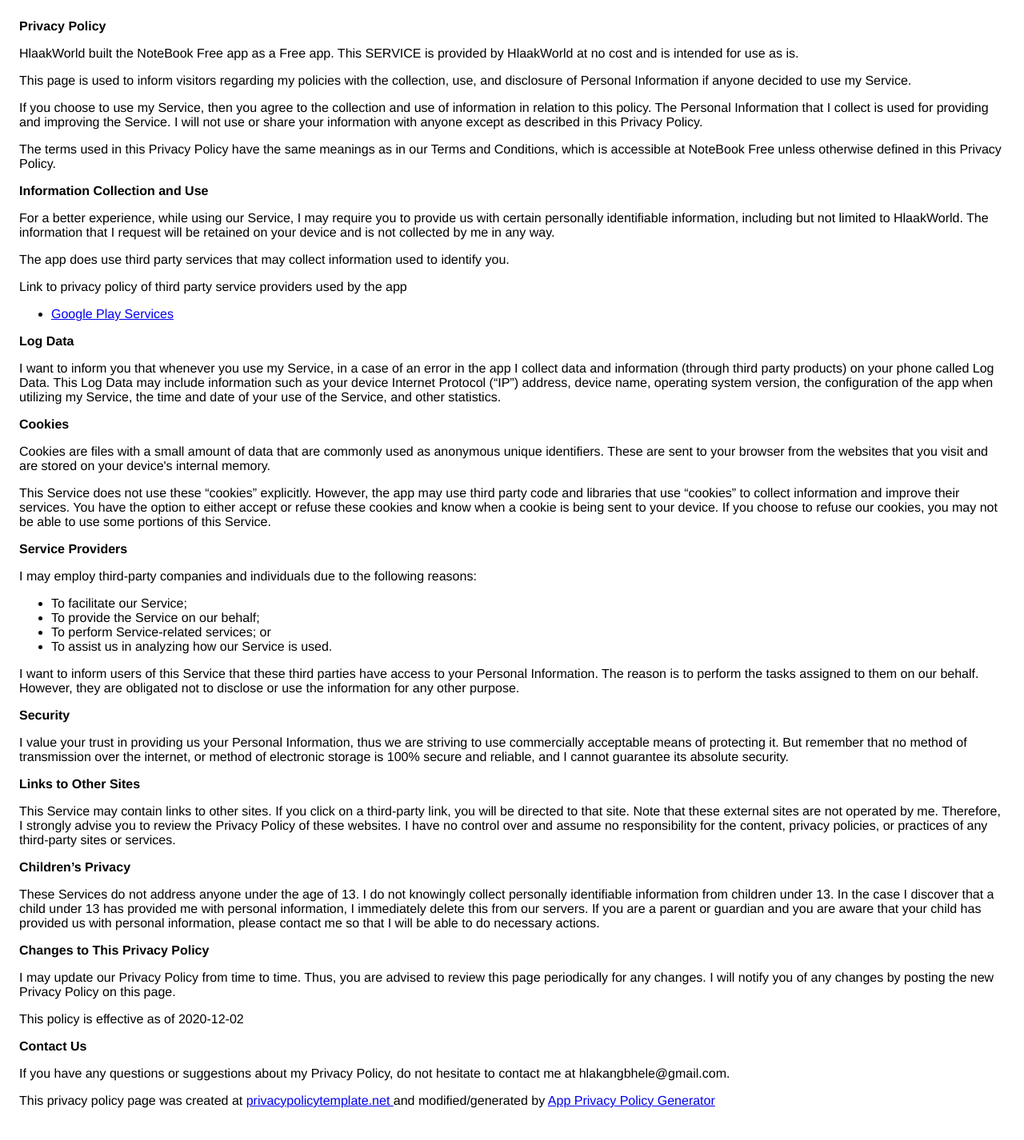
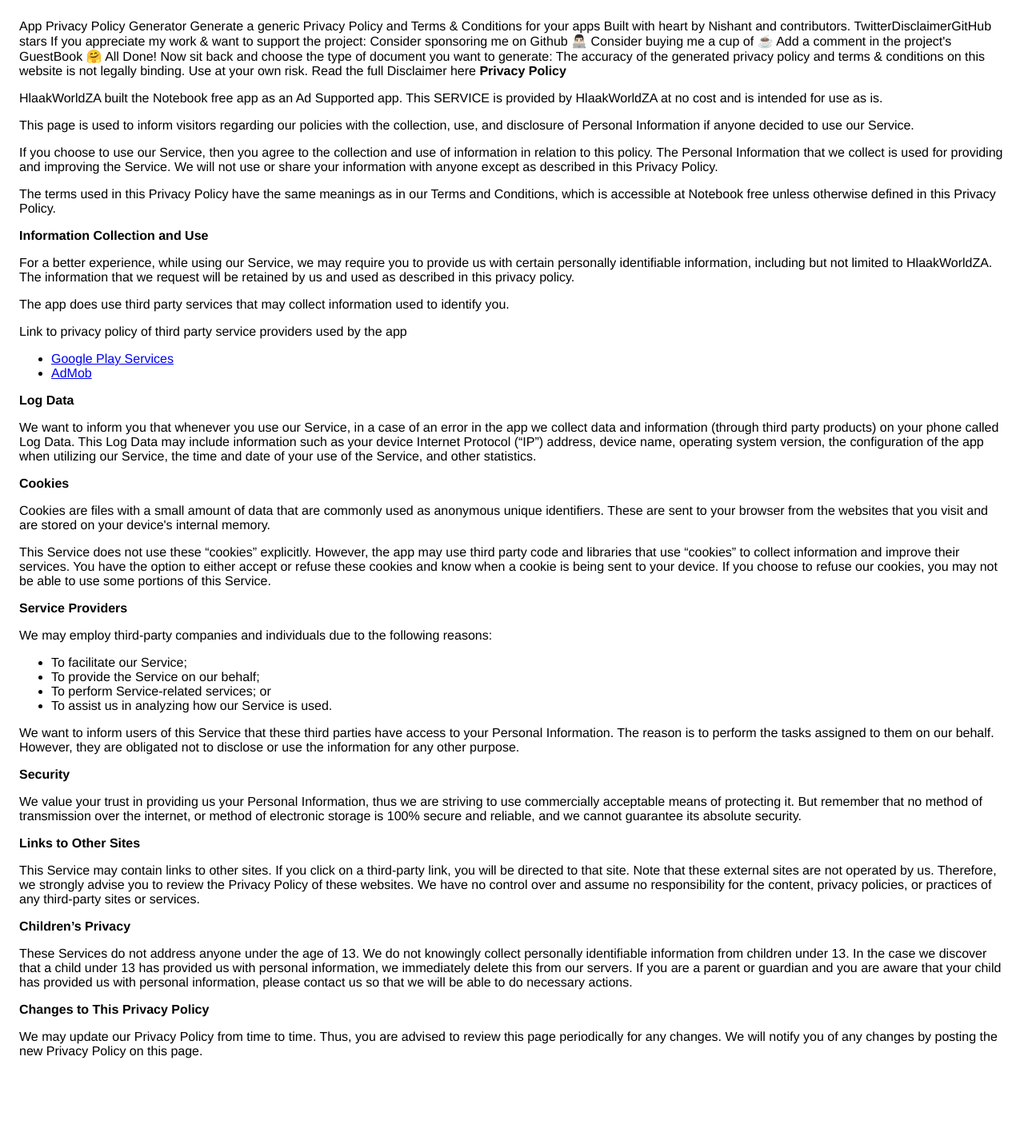
Before and after one commit to HlaakWorld/notebook, a PHP site: page / in a window 1280 px wide. Shown: the whole page at 80% size. After the commit the page ends 1324 px from the top, so only its background shows below. Run offline with PHP 8.4, Linux system fonts and the light colour scheme.

Commit message:
Update index.php

```diff
--- a/index.php
+++ b/index.php
@@ -1,3 +1,25 @@
+App Privacy Policy Generator
+Generate a generic Privacy Policy and Terms & Conditions for your apps
+Built with heart by Nishant and contributors.
+
+TwitterDisclaimerGitHub stars
+
+
+If you appreciate my work & want to support the project:
+Consider sponsoring me on Github 👨🏻‍💻
+Consider buying me a cup of ☕
+Add a comment in the project's GuestBook 🤗
+All Done!
+Now sit back and choose the type of document you want to generate:
+
+
+
+
+The accuracy of the generated privacy policy and terms & conditions on this website is not legally binding. Use at your own risk.
+
+Read the full Disclaimer here
+
+
 <!DOCTYPE html>
     <html>
     <head>
@@ -8,43 +30,43 @@
     </head>
     <body>
     <strong>Privacy Policy</strong> <p>
-                  HlaakWorld built the NoteBook Free app as
-                  a Free app. This SERVICE is provided by
-                  HlaakWorld at no cost and is intended for use as
+                  HlaakWorldZA built the Notebook free app as
+                  an Ad Supported app. This SERVICE is provided by
+                  HlaakWorldZA at no cost and is intended for use as
                   is.
                 </p> <p>
-                  This page is used to inform visitors regarding my
+                  This page is used to inform visitors regarding our
                   policies with the collection, use, and disclosure of Personal
-                  Information if anyone decided to use my Service.
+                  Information if anyone decided to use our Service.
                 </p> <p>
-                  If you choose to use my Service, then you agree to
+                  If you choose to use our Service, then you agree to
                   the collection and use of information in relation to this
-                  policy. The Personal Information that I collect is
-                  used for providing and improving the Service. I will not use or share your information with
+                  policy. The Personal Information that we collect is
+                  used for providing and improving the Service. We will not use or share your information with
                   anyone except as described in this Privacy Policy.
                 </p> <p>
                   The terms used in this Privacy Policy have the same meanings
                   as in our Terms and Conditions, which is accessible at
-                  NoteBook Free unless otherwise defined in this Privacy Policy.
+                  Notebook free unless otherwise defined in this Privacy Policy.
                 </p> <p><strong>Information Collection and Use</strong></p> <p>
-                  For a better experience, while using our Service, I
+                  For a better experience, while using our Service, we
                   may require you to provide us with certain personally
-                  identifiable information, including but not limited to HlaakWorld. The information that
-                  I request will be retained on your device and is not collected by me in any way.
+                  identifiable information, including but not limited to HlaakWorldZA. The information that
+                  we request will be retained by us and used as described in this privacy policy.
                 </p> <div><p>
                     The app does use third party services that may collect
                     information used to identify you.
                   </p> <p>
                     Link to privacy policy of third party service providers used
                     by the app
-                  </p> <ul><li><a href="https://www.google.com/policies/privacy/" target="_blank" rel="noopener noreferrer">Google Play Services</a></li><!----><!----><!----><!----><!----><!----><!----><!----><!----><!----><!----><!----><!----><!----><!----><!----><!----><!----><!----><!----><!----><!----><!----><!----></ul></div> <p><strong>Log Data</strong></p> <p>
-                  I want to inform you that whenever you
-                  use my Service, in a case of an error in the app
-                  I collect data and information (through third party
+                  </p> <ul><li><a href="https://www.google.com/policies/privacy/" target="_blank" rel="noopener noreferrer">Google Play Services</a></li><li><a href="https://support.google.com/admob/answer/6128543?hl=en" target="_blank" rel="noopener noreferrer">AdMob</a></li><!----><!----><!----><!----><!----><!----><!----><!----><!----><!----><!----><!----><!----><!----><!----><!----><!----><!----><!----><!----><!----><!----><!----></ul></div> <p><strong>Log Data</strong></p> <p>
+                  We want to inform you that whenever you
+                  use our Service, in a case of an error in the app
+                  we collect data and information (through third party
                   products) on your phone called Log Data. This Log Data may
                   include information such as your device Internet Protocol
                   (“IP”) address, device name, operating system version, the
-                  configuration of the app when utilizing my Service,
+                  configuration of the app when utilizing our Service,
                   the time and date of your use of the Service, and other
                   statistics.
                 </p> <p><strong>Cookies</strong></p> <p>
@@ -61,49 +83,45 @@
                   choose to refuse our cookies, you may not be able to use some
                   portions of this Service.
                 </p> <p><strong>Service Providers</strong></p> <p>
-                  I may employ third-party companies and
+                  We may employ third-party companies and
                   individuals due to the following reasons:
                 </p> <ul><li>To facilitate our Service;</li> <li>To provide the Service on our behalf;</li> <li>To perform Service-related services; or</li> <li>To assist us in analyzing how our Service is used.</li></ul> <p>
-                  I want to inform users of this Service
+                  We want to inform users of this Service
                   that these third parties have access to your Personal
                   Information. The reason is to perform the tasks assigned to
                   them on our behalf. However, they are obligated not to
                   disclose or use the information for any other purpose.
                 </p> <p><strong>Security</strong></p> <p>
-                  I value your trust in providing us your
+                  We value your trust in providing us your
                   Personal Information, thus we are striving to use commercially
                   acceptable means of protecting it. But remember that no method
                   of transmission over the internet, or method of electronic
-                  storage is 100% secure and reliable, and I cannot
+                  storage is 100% secure and reliable, and we cannot
                   guarantee its absolute security.
                 </p> <p><strong>Links to Other Sites</strong></p> <p>
                   This Service may contain links to other sites. If you click on
                   a third-party link, you will be directed to that site. Note
-                  that these external sites are not operated by me.
-                  Therefore, I strongly advise you to review the
-                  Privacy Policy of these websites. I have
+                  that these external sites are not operated by us.
+                  Therefore, we strongly advise you to review the
+                  Privacy Policy of these websites. We have
                   no control over and assume no responsibility for the content,
                   privacy policies, or practices of any third-party sites or
                   services.
                 </p> <p><strong>Children’s Privacy</strong></p> <p>
                   These Services do not address anyone under the age of 13.
-                  I do not knowingly collect personally
+                  We do not knowingly collect personally
                   identifiable information from children under 13. In the case
-                  I discover that a child under 13 has provided
-                  me with personal information, I immediately
+                  we discover that a child under 13 has provided
+                  us with personal information, we immediately
                   delete this from our servers. If you are a parent or guardian
                   and you are aware that your child has provided us with
-                  personal information, please contact me so that
-                  I will be able to do necessary actions.
+                  personal information, please contact us so that
+                  we will be able to do necessary actions.
                 </p> <p><strong>Changes to This Privacy Policy</strong></p> <p>
-                  I may update our Privacy Policy from
+                  We may update our Privacy Policy from
                   time to time. Thus, you are advised to review this page
-                  periodically for any changes. I will
+                  periodically for any changes. We will
                   notify you of any changes by posting the new Privacy Policy on
                   this page.
-                </p> <p>This policy is effective as of 2020-12-02</p> <p><strong>Contact Us</strong></p> <p>
-                  If you have any questions or suggestions about my
-                  Privacy Policy, do not hesitate to contact me at hlakangbhele@gmail.com.
-                </p> <p>This privacy policy page was created at <a href="https://privacypolicytemplate.net" target="_blank" rel="noopener noreferrer">privacypolicytemplate.net </a>and modified/generated by <a href="https://app-privacy-policy-generator.nisrulz.com/" target="_blank" rel="noopener noreferrer">App Privacy Policy Generator</a></p>
-    </body>
+                </p> <p> </body>
     </html>
```
